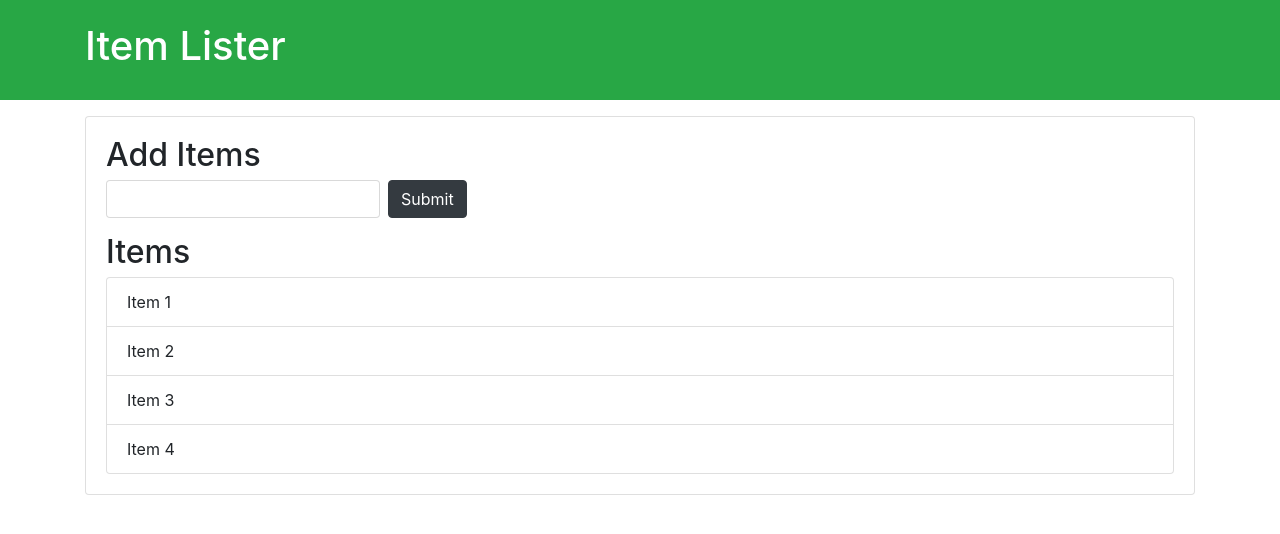
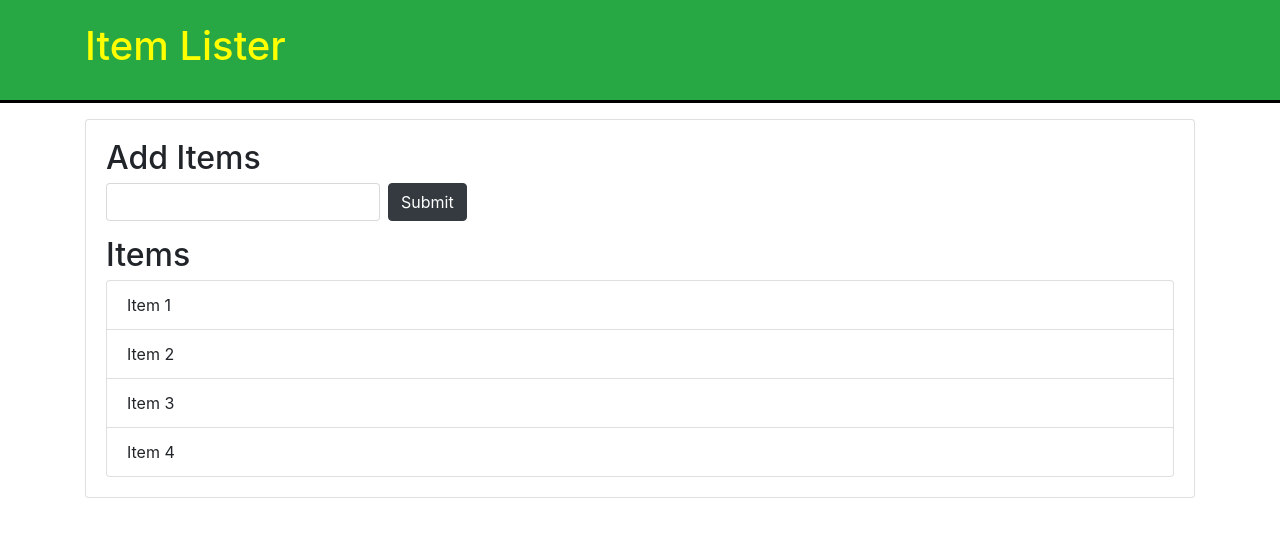
Before and after one commit to Blair-0404/DOM-coltrol-practice, a plain HTML site: page ToDoListPractice/index.html in a window 1280 px wide. Drawn offline with nearby package versions, Linux system fonts and the light colour scheme.

Commit message:
Practice - DOM control: 돔 조작 연습

```diff
--- a/ToDoListPractice/dom.js
+++ b/ToDoListPractice/dom.js
@@ -0,0 +1,34 @@
+// EXAMINE THE DOCUMENT OBJECT
+
+// // console.dir(document);
+// console.log(document.domain);
+// console.log(document.URL);
+// console.log(document.title);
+// // document.title = BLAIR
+// console.log(document.doctype);
+// console.log(document.head);
+// console.log(document.body);
+// console.log(document.all);
+// console.log(document.all[10]); // h1#header-title
+// // document.all[10].textContent = "HELLO"
+// console.log(document.forms[0]);
+// console.log(document.links);
+// console.log(document.images);
+
+
+// GETELEMENTBYID
+
+// console.log(document.getElementById('header-title'));
+const headerTitle = document.getElementById('header-title');
+const header = document.getElementById('main-header');
+// console.log(headerTitle);
+// headerTitle.textContent = "HELLO BLAIR";
+// headerTitle.innerText = "GOODBYE BLAIR"; // 글자 넣기능(태그성질은 그대로 글자만 수정)
+// console.log(headerTitle.textContent); // 숨겨있는 태크도 출력된다.
+// console.log(headerTitle.innerText); // 화면에 보이는 부분만 출력된다.
+// headerTitle.innerHTML = '<h3>Hellooo</h3>'; //  태그 수정이여서 글시도 스타일도 변경가
+headerTitle.style.color = 'yellow';
+header.style.borderBottom = 'solid 3px #000';
+
+
+// GETELEMENTBYCLASSNAME
--- a/ToDoListPractice/index.html
+++ b/ToDoListPractice/index.html
@@ -5,12 +5,12 @@
   <meta name="viewport" content="width=device-width, initial-scale=1.0">
   <meta http-equiv="X-UA-Compatible" content="ie=edge">
   <link rel="stylesheet" href="https://maxcdn.bootstrapcdn.com/bootstrap/4.0.0-beta/css/bootstrap.min.css" integrity="sha384-/Y6pD6FV/Vv2HJnA6t+vslU6fwYXjCFtcEpHbNJ0lyAFsXTsjBbfaDjzALeQsN6M" crossorigin="anonymous">
-  <title>Item Lister</title>
+  <title>Item Lister-blair</title>
 </head>
 <body>
 <header id="main-header" class="bg-success text-white p-4 mb-3">
   <div class="container">
-    <h1 id="header-title">Item Lister <span style="display:none">123</span></h1>
+    <h1 id="header-title">Item Lister <span style="display: none">123</span></h1>
   </div>
 </header>
 <div class="container">
```
